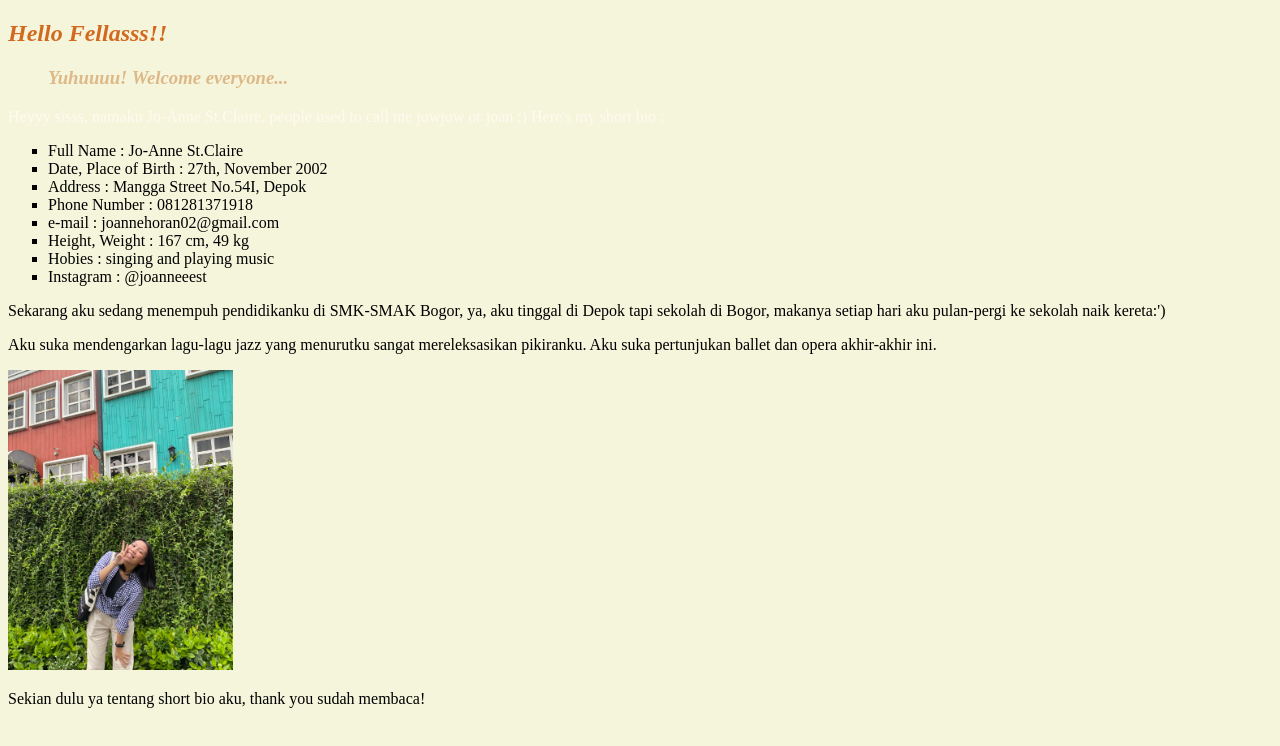
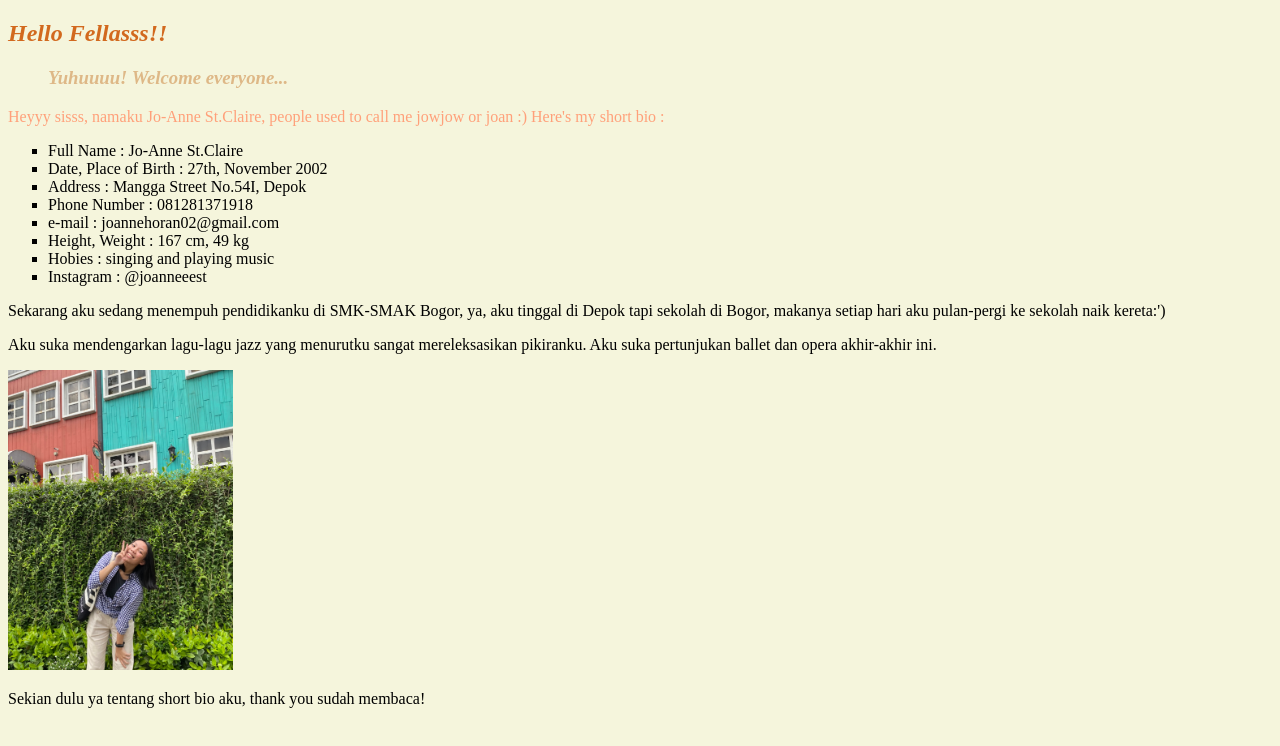
Before and after one commit to joannest27/joannest27.github.io, a plain HTML site: page index.html in a window 1280 px wide. Drawn offline with Linux system fonts and the light colour scheme.

Commit message:
Update index.html

```diff
--- a/index.html
+++ b/index.html
@@ -6,7 +6,7 @@
 <body style="background-color:Beige;">
 <h2 style="color:Chocolate"><EM>Hello Fellasss!!</EM></h2>
 	<h3 style="color:BurlyWood"><BLOCKQUOTE><EM>Yuhuuuu! Welcome everyone...</EM></BLOCKQUOTE></h3>
-<p style="color:FloralWhite">Heyyy sisss, namaku Jo-Anne St.Claire, people used to call me jowjow or joan :) Here's my short bio :</p><ul type="square">
+<p style="color:LightSalmon">Heyyy sisss, namaku Jo-Anne St.Claire, people used to call me jowjow or joan :) Here's my short bio :</p><ul type="square">
 		<li>Full Name            : Jo-Anne St.Claire</li>
 		<li>Date, Place of Birth : 27th, November 2002</li>
 		<li>Address              : Mangga Street No.54I, Depok</li>
```
